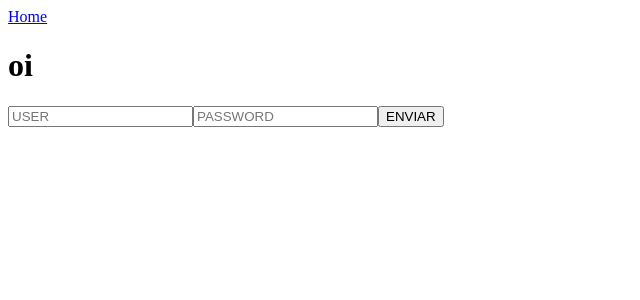
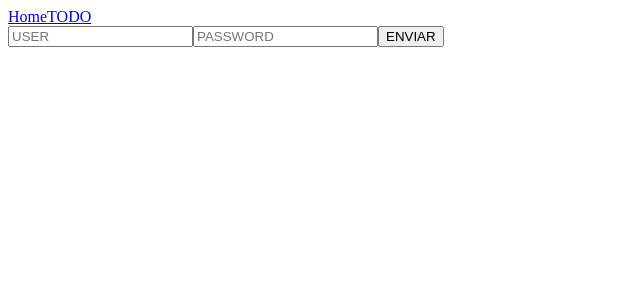
Before and after one commit to Ricnaga/react-templates, a React (Create React App) app: page / in a window 1280 px wide. Shown: the top 300 px of the page, without its empty margins (0-640 px from the left). Built offline with nearby package versions, Linux system fonts and the light colour scheme.

Commit message:
feat(Home): Add api hook

```diff
--- a/package.json
+++ b/package.json
@@ -3,12 +3,16 @@
   "version": "0.1.0",
   "private": true,
   "dependencies": {
+    "@chakra-ui/react": "^2.4.4",
+    "@emotion/react": "^11.10.5",
+    "@emotion/styled": "^11.10.5",
     "@testing-library/jest-dom": "^5.14.1",
     "@testing-library/react": "^13.0.0",
     "@testing-library/user-event": "^13.2.1",
     "@types/jest": "^27.0.1",
     "axios": "^1.2.1",
     "formik": "^2.2.9",
+    "framer-motion": "^8.0.1",
     "react": "^18.2.0",
     "react-dom": "^18.2.0",
     "react-router-dom": "^6.6.0",
@@ -22,7 +26,7 @@
     "precommit": "lint-staged",
     "prepare": "husky install",
     "typecheck": "tsc -p tsconfig.json --pretty --noEmit",
-    "mock": "yarn json-server -p 3333 -d 750 src/application/api/mocks/json-server/db.json"
+    "mock": "yarn json-server -p 3333 -d 1250 src/application/api/mocks/json-server/db.json"
   },
   "browserslist": {
     "production": [
--- a/src/application/api/mocks/json-server/db.json
+++ b/src/application/api/mocks/json-server/db.json
@@ -1,5 +1,5 @@
 {
   "user": {
-    "message": "Hello world"
+    "message": "The API was called"
   }
 }
--- a/src/application/routes/paths.ts
+++ b/src/application/routes/paths.ts
@@ -1 +1,2 @@
 export const HOME = '/';
+export const TODO = '/todo';
--- a/src/application/routes/routes.tsx
+++ b/src/application/routes/routes.tsx
@@ -1,11 +1,25 @@
+import { TodoScreen } from '@screens/Todo';
 import { Route, Routes } from 'react-router-dom';
 import { HomeScreen } from '../../screens/Home';
-import { HOME } from './paths';
+import { HOME, TODO } from './paths';
+
+const routes = [
+  {
+    path: `${HOME}*`,
+    element: <HomeScreen />,
+  },
+  {
+    path: `${TODO}/*`,
+    element: <TodoScreen />,
+  },
+];
 
 export function RoutesPages() {
   return (
     <Routes>
-      <Route path={`${HOME}*`} element={<HomeScreen />} />
+      {routes.map((route) => (
+        <Route key={route.path} path={route.path} element={route.element} />
+      ))}
     </Routes>
   );
 }
--- a/src/screens/Home.tsx
+++ b/src/screens/Home.tsx
@@ -1,3 +1,4 @@
+import { useState } from 'react';
 import { useFormik } from 'formik';
 import { useAxios } from '../application/api/axios/useAxios';
 
@@ -6,18 +7,27 @@ enum HomeData {
   PASSWORD = 'password',
 }
 
+type Response = { message: string };
+
 export function HomeScreen() {
   const {
     functions: { callGETMethod },
   } = useAxios();
+
+  const [response, setResponse] = useState<Response | null>(null);
+
   const formik = useFormik({
     initialValues: {
       [HomeData.USER]: '',
       [HomeData.PASSWORD]: '',
     },
-    onSubmit: async () => callGETMethod<{ message: string }>({ url: '/user' }),
+    onSubmit: async () =>
+      callGETMethod<Response>({ url: '/user' }).then((response) =>
+        setResponse(response.data),
+      ),
   });
   return (
+    <div>
       <form onSubmit={formik.handleSubmit}>
         <input
           type="text"
@@ -33,5 +43,8 @@ export function HomeScreen() {
         />
         <button type="submit">ENVIAR</button>
       </form>
+
+      {response && <h1>{response.message}</h1>}
+    </div>
   );
 }
--- /dev/null
+++ b/src/screens/Todo.tsx
@@ -0,0 +1,3 @@
+export function TodoScreen() {
+  return <h1>This is todo</h1>;
+}
--- a/src/shared/components/TopBar/TopBar.tsx
+++ b/src/shared/components/TopBar/TopBar.tsx
@@ -1,9 +1,13 @@
-import { HOME } from '../../../application/routes/paths';
+import { TODO, HOME } from '../../../application/routes/paths';
 
 const links = [
   {
     href: HOME,
     children: 'Home',
+  },
+  {
+    href: TODO,
+    children: 'TODO',
   },
 ];
 
@@ -17,9 +21,6 @@ export function TopBar() {
           </a>
         ))}
       </nav>
-      <div>
-        <h1>oi</h1>
-      </div>
     </div>
   );
 }
```
Also changed, not shown: 1 other file (tests, documents, lock files or other folders). Lines whose indentation alone changed are shown as unchanged.
